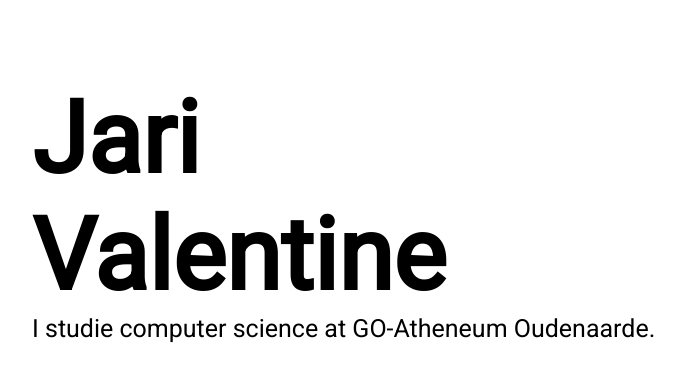
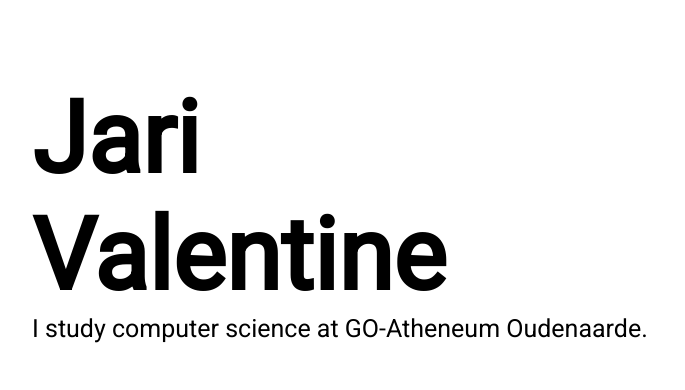
Before and after one commit to jarivalentine/Website, a plain HTML site: page index.html in a window 1280 px wide. Shown: the top 390 px of the page, without its empty margins (96-781 px from the left). Drawn offline with Linux system fonts and the light colour scheme.

Commit message:
Update index.html

```diff
--- a/index.html
+++ b/index.html
@@ -38,7 +38,7 @@
 <body>
     <main>
         <h1>Jari<br>Valentine</h1>
-        <p>I studie computer science at GO-Atheneum Oudenaarde.</p>
+        <p>I study computer science at GO-Atheneum Oudenaarde.</p>
         <div class="links">
             <a href="https://github.com/jarivalentine" target="_blanck"><img src="images/github.svg" alt="GitHub"></a>
             <a href="https://github.com/jarivalentine" target="_blanck"><img src="images/discord.svg" alt="GitHub"></a>
```
